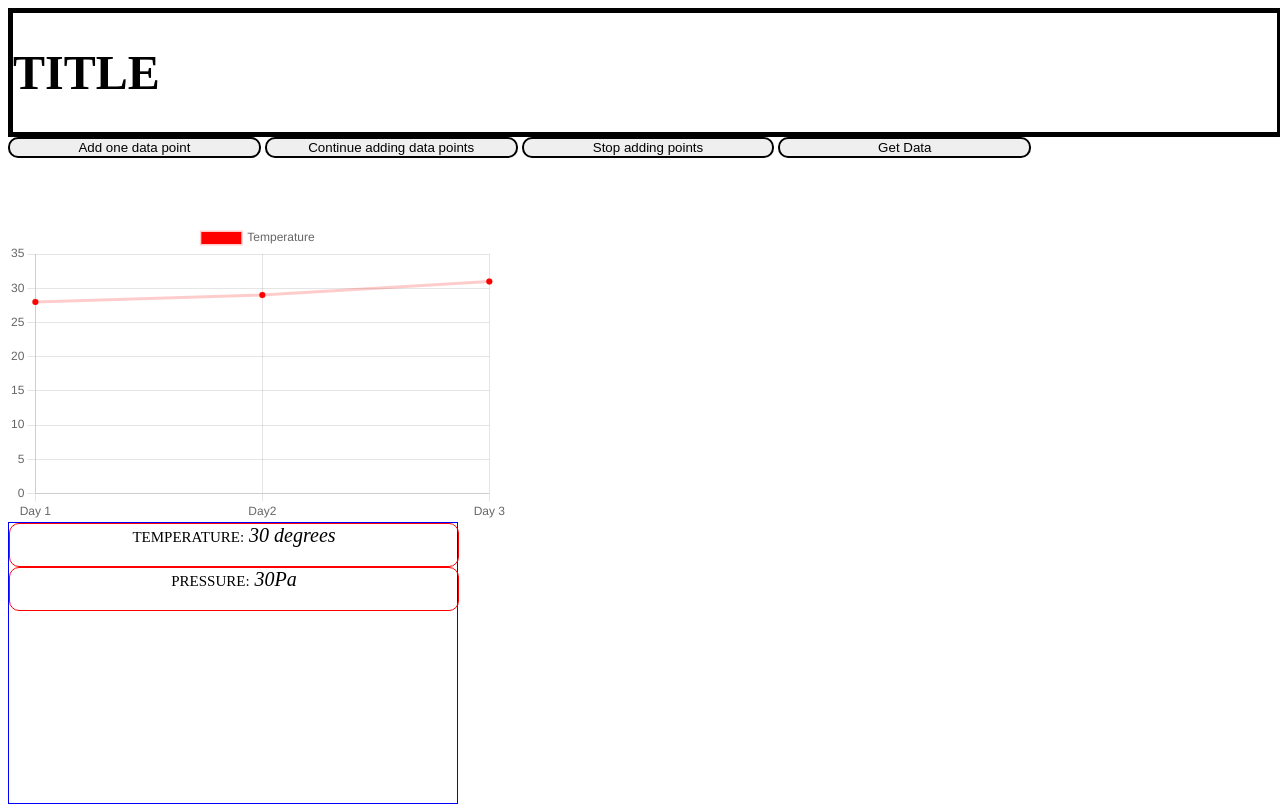
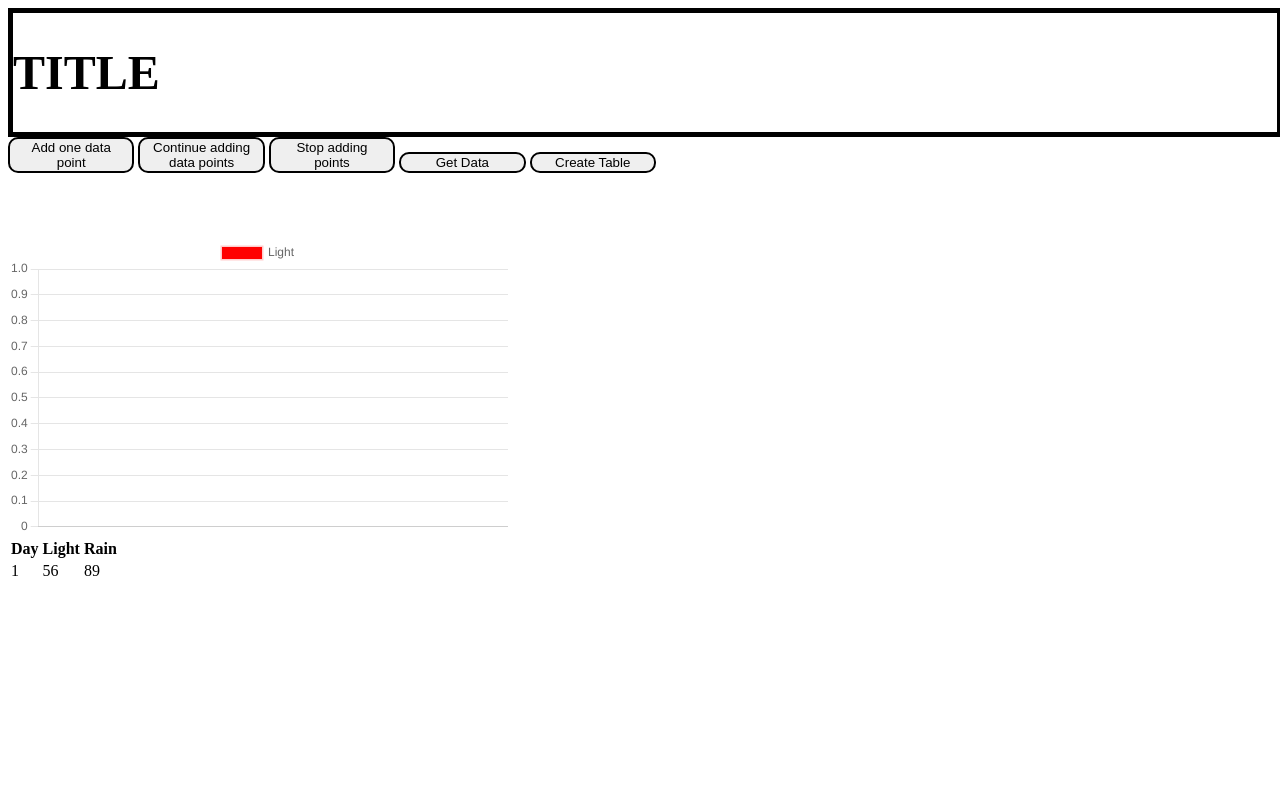
Before and after one commit to henry-oldroyd/raspberry-pi-weather-station, a Flask app: page / in a window 1280 px wide. After the commit the page ends 576 px from the top, so only its background shows below. Run offline with Flask 2, Linux system fonts and the light colour scheme; some libraries are stand-ins or nearby versions.

Commit message:
added a table, and connected to the json file

```diff
--- a/website/static/js/main.js
+++ b/website/static/js/main.js
@@ -1,18 +1,20 @@
 let initialData = [28,29,31];
+var lights = []
 var x = 4;
 var chart;
 var running = false;
 var interval;
-var data;
+var jsondata;
+var day = 2;
 
 function createChart(intialData,ctx) {
     var myChart = new Chart(ctx, {
     type: 'line',
     data: {
-        labels: ['Day 1', 'Day2', 'Day 3'],
+        labels: [],
         datasets: [{
-            label: 'Temperature',
-            data: initialData,
+            label: 'Light',
+            data: lights,
             backgroundColor: 'rgba(255,0,0,1)',
             color: 'rgba(255,0,0,1)',
             borderColor: 'rgba(255,0,0,0.2)'
@@ -36,7 +38,19 @@
 
 function outputData(data) {
     console.log("Data addaed!")
-    console.log(data)
+    console.log(jsondata)
+    jsondata = data;
+    // adds the data value
+    let i = 0;
+    for (let i=0; i < data.length; i++) {
+        lights.push(data[i]['light'])
+        // adds the lable
+        chart.data.labels.push("Day " + (i+1));
+    }
+
+
+    console.log(lights)
+    chart.update();
 }
 
 function updateChart(data) {
@@ -49,6 +63,37 @@
     });
     chart.update();
 
+}
+
+
+function createTable() {
+
+    var table = document.getElementById("table");
+    jsondata.forEach(function(thisData) {
+        // inserts row to the bottom
+        var newRow = table.insertRow(-1);
+
+        // day
+        let newCell1 = newRow.insertCell(0);
+        let newText1 = document.createTextNode(day);
+        day ++;
+
+        // temp
+        let newCell2 = newRow.insertCell(1);
+        let newText2 = document.createTextNode(thisData['light']);
+
+
+        // rain
+        let newCell3 = newRow.insertCell(2);
+        let newText3 = document.createTextNode(thisData['rain']);
+
+        newCell1.appendChild(newText1);
+        newCell2.appendChild(newText2);
+        newCell3.appendChild(newText3);
+
+
+
+    });
 }
 
 
@@ -75,7 +120,7 @@
         running = false;
     });
 
-    var getDatabutton = document.getElementById("#getDataButton");
+    var getDatabutton = document.getElementById("getDataButton");
     getDataButton.addEventListener("click", () => {
         // fetch("/data")
         fetch("http://127.0.0.1:5000/data")
@@ -83,23 +128,14 @@
             .then(outputData)
             .catch((error) =>  console.log(error));
     });
+
+    var createTableButton = document.getElementById("makeTable");
+    createTableButton.addEventListener("click", function(){
+
+        createTable();
+    });
+
     }
+
+
 )
-
-// function readTextFile(file, callback) {
-//     var rawFile = new XMLHttpRequest();
-//     rawFile.open("GET", file, true);
-//     rawFile.onreadystatechange = function() {
-//         if (rawFile.readyState === 4 && rawFile.status == "200") {
-//             callback(rawFile.responseText);
-//         }
-//     }
-//     rawFile.send(null);
-// }
-// function getData() {
-//     readTextFile("test_data.json", function(text){
-//     var data = JSON.parse(text);
-//     console.log(data);
-//     return data
-// })
-// }
--- a/website/static/style/styles.css
+++ b/website/static/style/styles.css
@@ -22,32 +22,5 @@
     margin-bottom: 5%;
     border-radius: 10px;
     border: 2px solid black;
-    width: 20%;
+    width: 10%;
 }
-
-/* MAIN DATA */
-#rawData {
-    position: absolute;
-    font-size: 20px;
-    height: 35%;
-    width: 35%;
-    border: 1px solid blue;
-
-}
-
-.dataLine {
-    width: 100%;
-    height: 15%;
-    text-align: center;
-    border: 1px solid red;
-    border-radius: 10px;
-}
-
-.dataTitle {
-    font-size: 75%;
-}
-
-.dataValue {
-    font-size: 100%;
-    font-style: oblique;
-}
--- a/website/templates/index.html
+++ b/website/templates/index.html
@@ -38,25 +38,24 @@
         <button type="button" id="contData" class="button">Continue adding data points</button>
         <button type="button" id="stop" class="button">Stop adding points</button>
         <button type="button" id="getDataButton" class="button">Get Data</button>
+        <button type="button" id="makeTable" class="button">Create Table</button>
         </span>
     </div>
 
     <canvas id="myChart" width="500%" height="300%"></canvas>
 
-    <div id="rawData">
-        <div class="dataLine" id="tempLine">
-            <span>
-            <p1 id="tempTitle" class="temp dataTitle">TEMPERATURE:</p1>
-            <p1 id="tempValue" class="temp dataValue">30 degrees</p1>
-            <span/>
-        </div>
+    <table id="table">
+        <tr>
+            <th>Day</th>
+            <th>Light</th>
+            <th>Rain</th>
+        </tr>
+            <td>1</td>
+            <td>56</td>
+            <td>89</td>
+        <tr>
 
-        <div class="dataLine" id="pressureLine">
-            <span>
-            <p1 id="pressureTitle" class="pressure dataTitle">PRESSURE:</p1>
-            <p1 id="pressureValue" class="pressure dataValue">30Pa</p1>
-            </span>
-        </div>
-    </div>
+        </tr>
+    </table>
 </body>
 </html>
```
